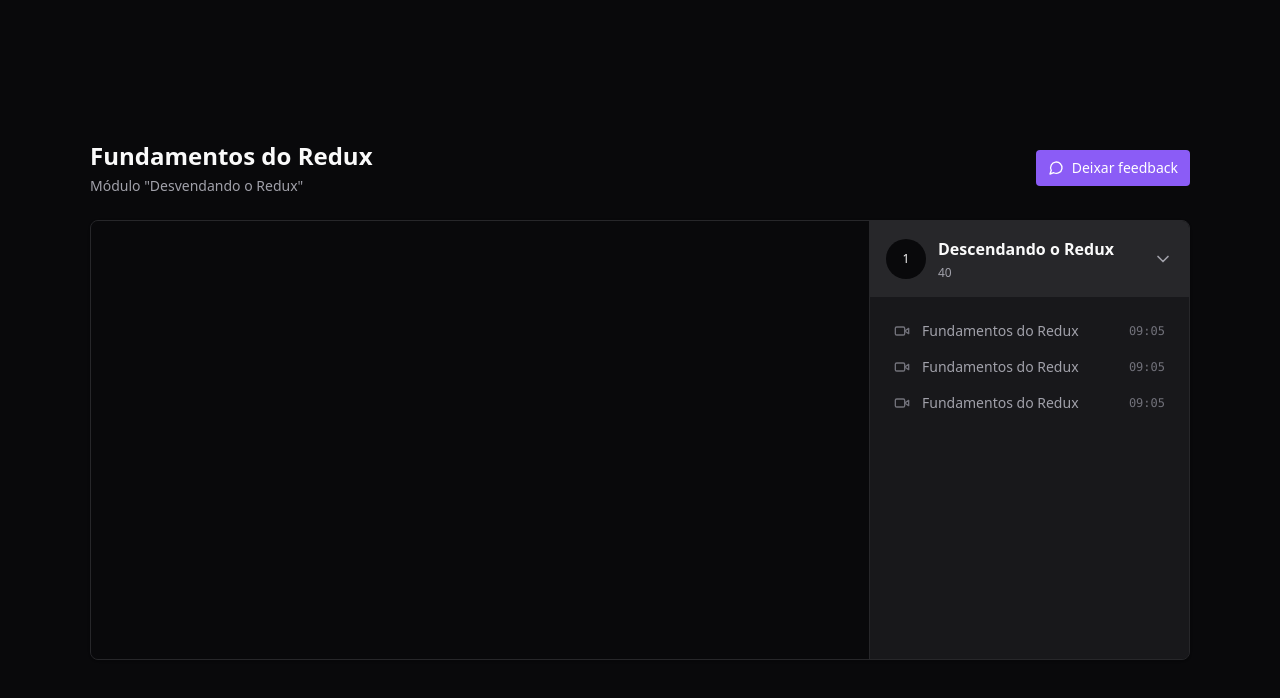
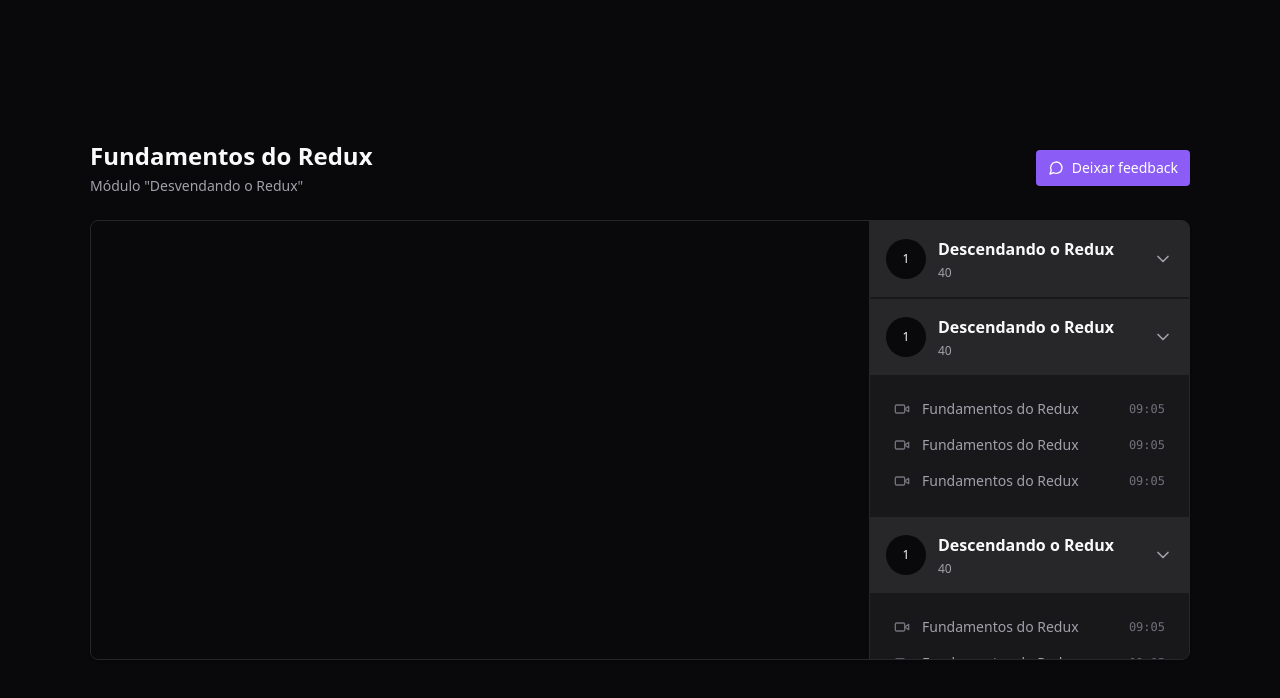
Before and after one commit to HenriqueMarcelo/react-redux-zustand, a React (Vite) app: page / in a window 1280 px wide. Shown: the top 698 px of the page. Built offline with nearby package versions, Linux system fonts and the light colour scheme.

Commit message:
style: create custom scrollbar

```diff
--- a/package.json
+++ b/package.json
@@ -29,6 +29,7 @@
     "eslint-plugin-react-hooks": "^4.6.0",
     "eslint-plugin-react-refresh": "^0.3.4",
     "postcss": "^8.4.24",
+    "tailwind-scrollbar": "^3.0.4",
     "tailwindcss": "^3.3.2",
     "typescript": "^5.0.2",
     "vite": "^4.3.9"
--- a/src/pages/Player.tsx
+++ b/src/pages/Player.tsx
@@ -20,7 +20,7 @@
           </button>
         </div>
 
-        <main className="relative flex overflow-hidden rounded-lg border border-zinc-800 bg-zinc-900 shadow">
+        <main className="relative flex overflow-hidden rounded-lg border border-zinc-800 bg-zinc-900 shadow pr-80">
           <div className="flex-1">
             <div className="w-full bg-zinc-950 aspect-video">
               <ReactPlayer
@@ -32,7 +32,57 @@
             </div>
           </div>
 
-          <aside className="w-80 border-l border-zinc-800 bg-zinc-900">
+          <aside className="absolute top-0 bottom-0 right-0 w-80 border-l divide-y-2 divide-zinc-900 border-zinc-800 bg-zinc-900 overflow-y-scroll scrollbar-thin scrollbar-track-zinc-950 scrollbar-thumb-zinc-700">
+            <div>
+              <button className="flex w-full items-center gap-3 bg-zinc-800 p-4">
+                <div className="flex h-10 w-10 rounded-full items-center justify-center bg-zinc-950 text-xs">
+                  1
+                </div>
+                <div className="flex flex-col gap-1 text-left">
+                  <strong>Descendando o Redux</strong>
+                  <span className="text-xs text-zinc-400">40</span>
+                </div>
+                <ChevronDown className="w-5 h-5 ml-auto text-zinc-400" />
+              </button>
+            </div>
+
+            <div>
+              <button className="flex w-full items-center gap-3 bg-zinc-800 p-4">
+                <div className="flex h-10 w-10 rounded-full items-center justify-center bg-zinc-950 text-xs">
+                  1
+                </div>
+                <div className="flex flex-col gap-1 text-left">
+                  <strong>Descendando o Redux</strong>
+                  <span className="text-xs text-zinc-400">40</span>
+                </div>
+                <ChevronDown className="w-5 h-5 ml-auto text-zinc-400" />
+              </button>
+
+              <nav className="relative flex flex-col gap-4 p-6">
+                <button className="flex items-center gap-3 text-sm text-zinc-400">
+                  <Video className="w-4 h-4 text-zinc-500" />
+                  <span>Fundamentos do Redux</span>
+                  <span className="ml-auto font-mono text-xs text-zinc-500">
+                    09:05
+                  </span>
+                </button>
+
+                <button className="flex items-center gap-3 text-sm text-zinc-400">
+                  <Video className="w-4 h-4 text-zinc-500" />
+                  <span>Fundamentos do Redux</span>
+                  <span className="ml-auto font-mono text-xs text-zinc-500">
+                    09:05
+                  </span>
+                </button>
+                <button className="flex items-center gap-3 text-sm text-zinc-400">
+                  <Video className="w-4 h-4 text-zinc-500" />
+                  <span>Fundamentos do Redux</span>
+                  <span className="ml-auto font-mono text-xs text-zinc-500">
+                    09:05
+                  </span>
+                </button>
+              </nav>
+            </div>
             <div>
               <button className="flex w-full items-center gap-3 bg-zinc-800 p-4">
                 <div className="flex h-10 w-10 rounded-full items-center justify-center bg-zinc-950 text-xs">
--- a/tailwind.config.js
+++ b/tailwind.config.js
@@ -4,5 +4,5 @@
   theme: {
     extend: {},
   },
-  plugins: [],
+  plugins: [require('tailwind-scrollbar')],
 }
```
Also changed, not shown: 1 other file (tests, documents, lock files or other folders).
